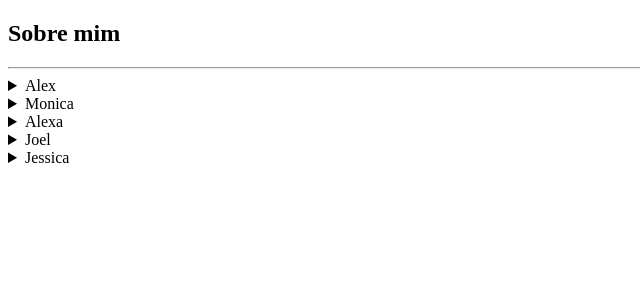
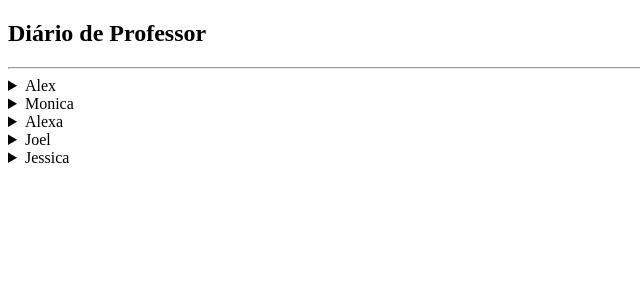
Before and after one commit to JesPeixoto/PythonFlask, a Flask app: page /sobre in a window 1280 px wide. Shown: the top 300 px of the page, without its empty margins (0-640 px from the left). Run offline with Flask 3, Linux system fonts and the light colour scheme.

```diff
--- a/templates/sobre.html
+++ b/templates/sobre.html
@@ -3,10 +3,10 @@
 <head>
     <meta charset="UTF-8">
     <meta name="viewport" content="width=device-width, initial-scale=1.0">
-    <title>Document</title>
+    <title>Diário de Professor</title>
 </head>
 <body>
-    <h2>Sobre mim</h2>
+    <h2>Diário de Professor</h2>
     <hr>
     {% for chave, valor in notas.items() %}  <!-- Loop através de todas as chaves e valores do dicionário 'notas' -->
     <details>
```
